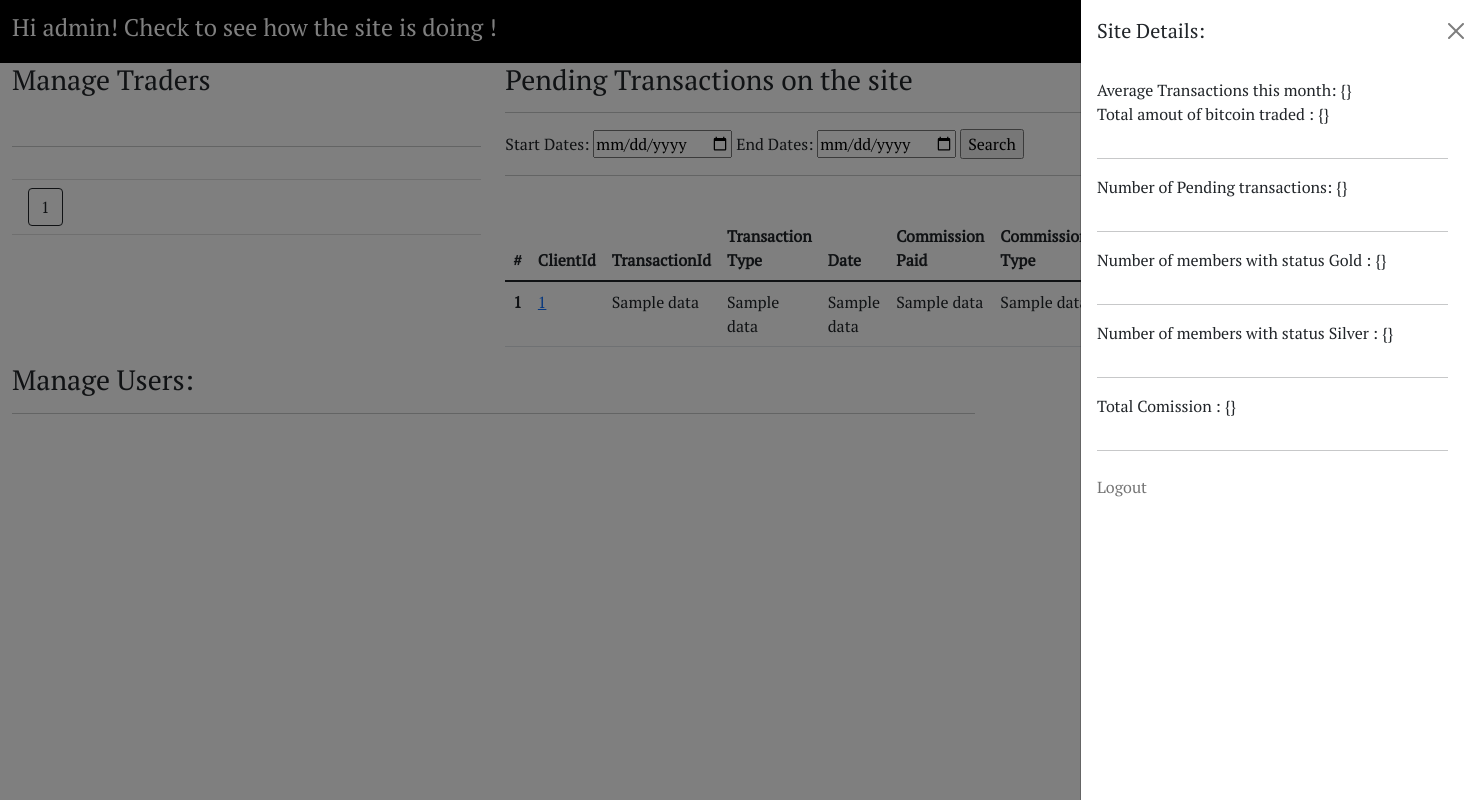
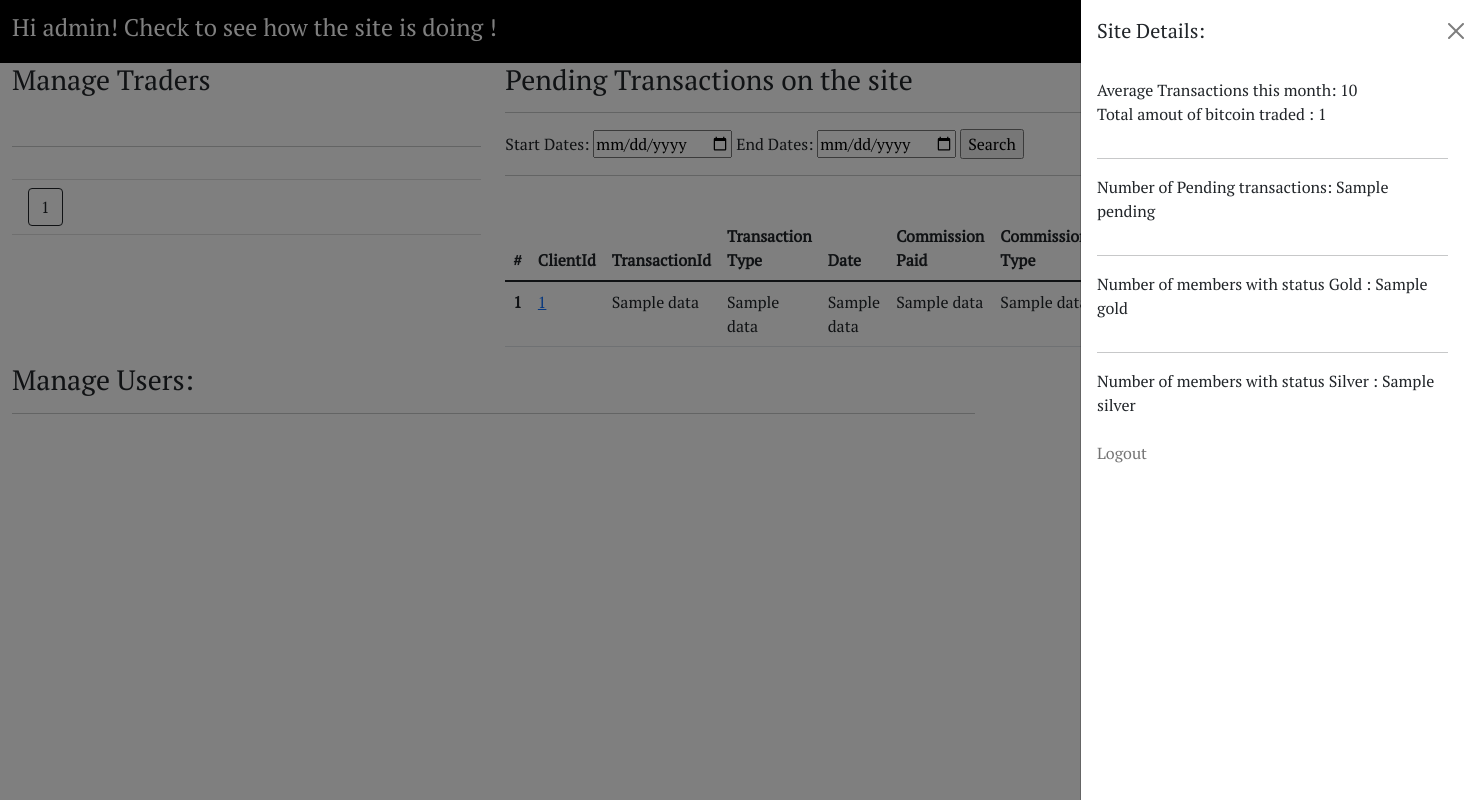
Before and after one commit to jaiswalpuru/BC-TRACKER, a Flask app: template templates/admin.html in a window 1480 px wide, after a click that opens the changed part; the page is wider, and only the part inside the window is pictured. Run offline with Flask 2, Linux system fonts and the light colour scheme; the template is opened without the code that fills it: most values are stand-ins (such as "Sample title", 1, 10 or a date in 2020); some libraries are stand-ins or nearby versions.

Commit message:
admin functionalities completed

```diff
--- a/app.py
+++ b/app.py
@@ -99,7 +99,6 @@ def beautify_sql_response_pending_transaction(data):
 
 # update transaction table based on the decision of the user
 def update_transaction_table(client_decision):
-    print(client_decision)
     cursor = mysql.get_db().cursor()
 
     for val in client_decision:
@@ -348,7 +347,7 @@ def get_user_details(user_name, password, user_type, return_status):
 # make session time 5 min
 @app.before_request
 def make_session_permanent():
-    session.permanent = True;
+    session.permanent = True
     app.permanent_session_lifetime = datetime.timedelta(minutes=5)
 
 # credit into users account
@@ -421,7 +420,7 @@ def login():
     pending_transaction = ''
 
     # check is user is already logged in
-    if len(session) > 1 :
+    if len(session) > 1 and session['username'].lower() != 'admin' :
         acc_details = get_account_details(session['id'])
         membership_type = get_user_details(session['username'], '', '', True)
         data = get_pending_data(membership_type,session['id'])
@@ -451,7 +450,13 @@ def login():
             cursor.execute('SELECT u.UserName, b.Units FROM Users u JOIN Bitcoin b ON u.ClientId=b.ClientId WHERE Type NOT IN ("admin", "trader")')
             user_data = cursor.fetchall()
 
-            return render_template(file_load, trader=trader_data, user=user_data)
+            membership_type = get_member_type()
+            pending = get_total_pending_transaction()
+            avg_transaction = get_avg_transaction_cur_month()
+            total_bitcoin = get_total_bitcoins_traded()
+
+            return render_template(file_load, trader=trader_data, user=user_data, m_type=membership_type,
+            pending=pending, avg_transaction=avg_transaction, total_bitcoin=total_bitcoin)
 
         #check if the user exists in db or no
         account = get_user_details(user_name, password, user_type, False)
@@ -628,7 +633,6 @@ def update_transaction():
     # store the client_id, transaction_id and decision in a list of dictionary
     for client_transaction in request.form:
         temp = client_transaction.split("+")
-        print(temp)
         """
         clientid=temp[0], transactionid=temp[1], transactiontype=temp[2], commissionpaid=temp[3], commissiontype=temp[4],
         recipientid=temp[5], bitcoinamt=temp[6]
@@ -654,7 +658,6 @@ def get_bit_rate():
 
 # buy from ether
 @app.route('/buy_ether', methods=['POST'])
-@cross_origin()
 def buy_ether():
     obj = get_json_data(request.data)
 
@@ -695,7 +698,13 @@ def get_transaction():
     cursor.execute('SELECT u.UserName, b.Units FROM Users u JOIN Bitcoin b ON u.ClientId=b.ClientId')
     user_data = cursor.fetchall()
 
-    return render_template('trader.html', data=data, trader=trader_data, user=user_data)
+    membership_type = get_member_type()
+    pending_count = get_total_pending_transaction()
+    avg_transaction = get_avg_transaction_cur_month()
+    total_bitcoin = get_total_bitcoins_traded()
+
+    return render_template('trader.html', data=data, trader=trader_data, user=user_data,
+    m_type=membership_type, pending=pending_count, avg_transaction=avg_transaction, total_bitcoin=total_bitcoin)
 
 # delete the user from Users table
 @app.route('/delete_user', methods=['POST'])
@@ -716,13 +725,44 @@ def delete_trader():
     obj = get_json_data(request.data)
 
     trader_name = obj["traderName"]
-    print(trader_name)
     cursor = mysql.get_db().cursor()
     cursor.execute('DELETE FROM Users WHERE UserName = %s', (trader_name, ))
     mysql.get_db().commit()
 
     return json.dumps({"success":True})
 
+
+def get_member_type():
+    cursor = mysql.get_db().cursor()
+
+    cursor.execute("Select COUNT(*),Type FROM Users WHERE Type IN ('gold','silver') GROUP BY Type")
+    data = cursor.fetchall()
+    d = {}
+    for i in data :
+        d[i[1]] = i[0]
+    return d
+
+def get_total_pending_transaction():
+    cursor = mysql.get_db().cursor()
+    cursor.execute('Select COUNT(*) FROM Transaction WHERE Status="pending"')
+
+    data = cursor.fetchall()
+    return data[0][0]
+
+def get_avg_transaction_cur_month():
+    cursor = mysql.get_db().cursor()
+    month = current_month = datetime.datetime.now().strftime('%m')
+    cursor.execute('SELECT AVG(CommisionPaid) FROM Transaction WHERE Date > %s AND Status="completed"', ('2021-'+month+'-01',))
+    data = cursor.fetchall()
+    return data[0][0]
+
+def get_total_bitcoins_traded():
+    cursor = mysql.get_db().cursor()
+    cursor.execute('SELECT SUM(BitCoinAmount) FROM Transaction WHERE Status="completed"')
+    data = cursor.fetchall()
+
+    return data[0][0]
+
 if __name__ == '__main__':
     # Threaded option to enable multiple instances for multiple user access support
     app.run(threaded=True, port=5000)
--- a/templates/admin.html
+++ b/templates/admin.html
@@ -35,25 +35,20 @@
                 <div class="offcanvas-body">
                     <ul class="navbar-nav justify-content-end flex-grow-1 pe-3">
                         <li class="nav-item">
-                            <p>Average Transactions this month: {} <br> Total amout of bitcoin traded : {}</p>
+                            <p>Average Transactions this month: {{avg_transaction}} <br> Total amout of bitcoin traded : {{total_bitcoin}}</p>
                         </li>
                         <hr>
                         <li class="nav-item">
-                            <p>Number of Pending transactions: {} </p>
+                            <p>Number of Pending transactions: {{pending}} </p>
                         </li>
                         <hr>
                         <li class="nav-item">
-                            <p>Number of members with status Gold : {} </p>
+                            <p>Number of members with status Gold : {{m_type['gold']}} </p>
                         </li>
                         <hr>
                         <li class="nav-item">
-                            <p>Number of members with status Silver : {} </p>
+                            <p>Number of members with status Silver : {{m_type['silver']}} </p>
                         </li>
-                        <hr>
-                        <li class="nav-item">
-                            <p>Total Comission : {} </p>
-                        </li>
-                        <hr>
                         <li class="nav-item">
                             <a class="nav-link" href="{{ url_for('logout') }}">Logout</a>
                         </li>
```
Also changed, not shown: queries.sql (+11 -0 lines).
